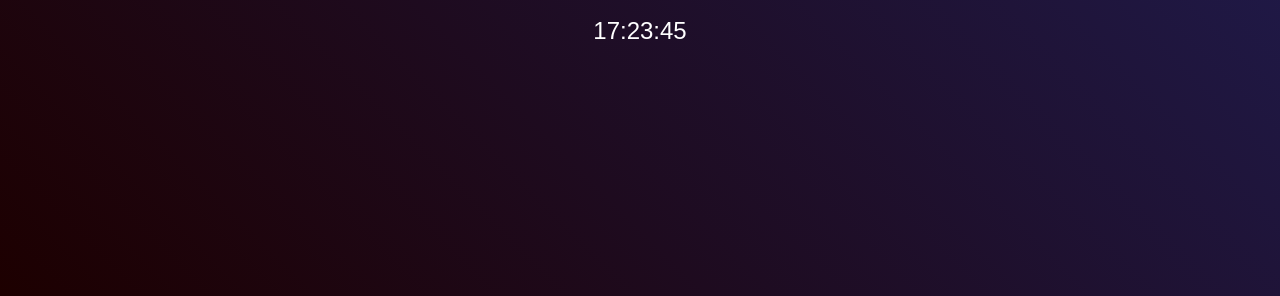
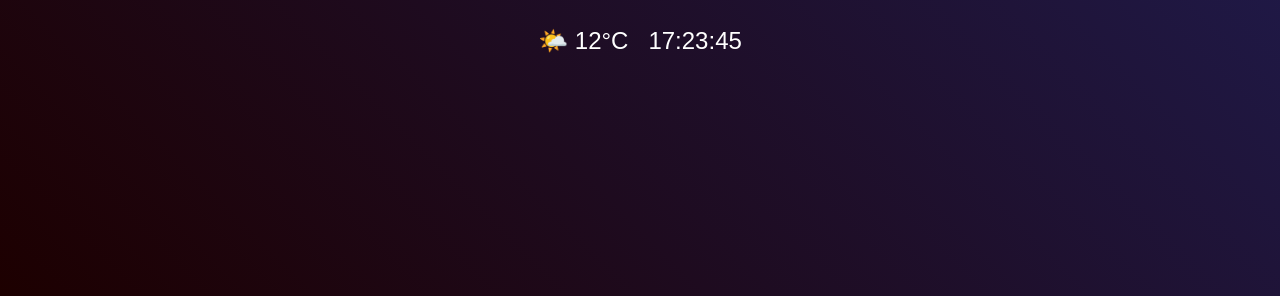
Before and after one commit to LavinduNadungamuwa/Calendar, a plain HTML site: page index.html in a window 1280 px wide. Shown: the part 504-800 px from the top of the page. Drawn offline with Linux system fonts and the light colour scheme.

Commit message:
Making a place to display weather

```diff
--- a/index.html
+++ b/index.html
@@ -10,15 +10,19 @@
     <div class="hero">
         <div class="calendar">
             <div class="left">
-                <p id="date">01</p>
+                <p id="date">04</p>
                 <p id="day">Sunday</p>
             </div>
             <div class="right">
-                <p id="month">January</p>
+                <p id="month">May</p>
                 <p id="year">2025</p>
             </div>
         </div>
-        <p id="time"></p>
+
+        <div class="info-row">
+            <p id="weather">🌤️ 12°C</p>
+            <p id="time">22:47:00</p>
+        </div>
     </div>
 
 <script src="script.js" defer></script>
--- a/style.css
+++ b/style.css
@@ -40,11 +40,20 @@
 .left{
     width: 58%;
 }
+
+.info-row {
+    display: flex;
+    justify-content: center;
+    align-items: center;
+    gap: 20px;
+    margin-top: 20px;
+}
+
 #date{
     font-size: 100px;
     line-height: 90px;
 }
-#time {
+#weather, #time {
     color: white;
     font-size: 1.5rem;
     text-align: center;
```
